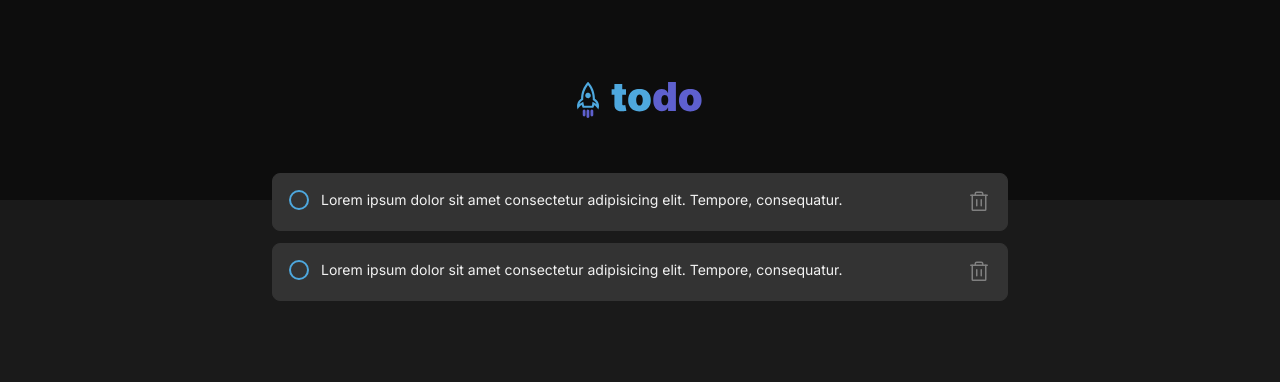
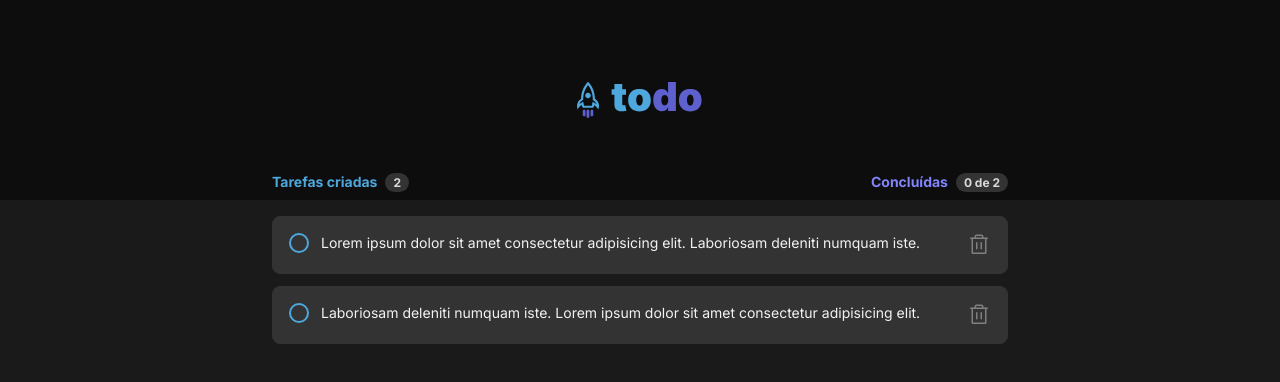
Before and after one commit to axeldouglas/rocketseat-ignite-challenge-01-todo-list, a React (Vite) app: page / in a window 1280 px wide. Shown: the top 382 px of the page. Built offline with nearby package versions, Linux system fonts and the light colour scheme.

Commit message:
feat(component): list tasks

```diff
--- a/src/App.tsx
+++ b/src/App.tsx
@@ -1,16 +1,43 @@
 import Header from './components/Header';
-import Item from './components/Item';
+import List from './components/List';
 
 import styles from './App.module.scss';
+import { useState } from 'react';
+
+const TASKS = [
+	{
+		id: 1,
+		text: 'Lorem ipsum dolor sit amet consectetur adipisicing elit. Laboriosam deleniti numquam iste.',
+		checked: false,
+	},
+	{
+		id: 2,
+		text: 'Laboriosam deleniti numquam iste. Lorem ipsum dolor sit amet consectetur adipisicing elit.',
+		checked: false,
+	},
+];
 
 function App() {
+	const [tasks, setTasks] = useState(TASKS);
+
+	const checkItem = (id: number) => {
+		setTasks((current) =>
+			current.map((task) => ({
+				...task,
+				checked: task.id === id ? !task.checked : task.checked,
+			}))
+		);
+	};
+
+	const deleteItem = (id: number) => {
+		setTasks((current) => current.filter((task) => task.id !== id));
+	};
 
 	return (
 		<div>
 			<Header />
 			<div className={styles.content}>
-				<Item />
-				<Item />
+				<List tasks={tasks} onCheckItem={checkItem} onDeleteItem={deleteItem} />
 			</div>
 		</div>
 	);
--- a/src/components/Item/Item.tsx
+++ b/src/components/Item/Item.tsx
@@ -3,14 +3,22 @@ import { Trash, Check } from 'phosphor-react';
 import classNames from 'classnames/bind';
 
 import styles from './Item.module.scss';
+import { Task } from '../List/List';
 
 const cx = classNames.bind(styles);
 
-const Item: React.FC = () => {
-	const [checked, setChecked] = useState(false);
+interface ItemProps extends Task {
+	onCheckItem: (id: number) => void;
+	onDeleteItem: (id: number) => void;
+};
 
+const Item: React.FC<ItemProps> = ({id, text, checked, onCheckItem, onDeleteItem}) => {
 	const handleCheckItem = () => {
-		setChecked((current) => !current);
+		onCheckItem(id);
+	};
+
+	const handleDeleteItem = () => {
+		onDeleteItem(id);
 	};
 
 	return (
@@ -19,12 +27,9 @@ const Item: React.FC = () => {
 				<Check size={12} />
 			</button>
 			<div className={styles.content}>
-				<p>
-					Lorem ipsum dolor sit amet consectetur adipisicing elit. Tempore,
-					consequatur.
-				</p>
+				<p>{text}</p>
 			</div>
-			<button className={styles.deleteButton} title='Delete Item'>
+			<button className={styles.deleteButton} title='Delete Item' onClick={handleDeleteItem}>
 				<Trash size={24} />
 			</button>
 		</div>
--- /dev/null
+++ b/src/components/List/List.module.scss
@@ -0,0 +1,35 @@
+.list {
+	header {
+		display: flex;
+		align-items: center;
+		justify-content: space-between;
+		margin-bottom: 1.5rem;
+
+		div {
+			display: flex;
+            gap: 0.5rem;
+		}
+
+        div + div > p {
+			color: var(--purple-300);
+        }
+
+		p {
+			font-weight: bold;
+			font-size: 0.875rem;
+			line-height: 17px;
+			color: var(--blue-300);
+		}
+
+		span {
+			background: var(--gray-400);
+			border-radius: 999px;
+			padding: 0.125rem 0.5rem;
+
+			font-weight: bold;
+			font-size: 0.75rem;
+			line-height: 15px;
+			color: var(--gray-200);
+		}
+	}
+}
--- /dev/null
+++ b/src/components/List/List.tsx
@@ -0,0 +1,54 @@
+import React from 'react';
+import Item from '../Item';
+
+import styles from './List.module.scss';
+
+export type Task = {
+	id: number;
+	text: string;
+	checked: boolean;
+};
+
+type ListProps = {
+	tasks: Task[];
+	onCheckItem: (id: number) => void;
+	onDeleteItem: (id: number) => void;
+};
+
+const List: React.FC<ListProps> = ({ tasks, onCheckItem, onDeleteItem }) => {
+	const tasksQuantity = tasks?.length || 0;
+	const checkedTasksQuantity =
+		tasks?.reduce((acc, cur) => {
+			if (cur.checked) {
+				return acc + 1;
+			}
+			return acc;
+		}, 0) || 0;
+
+	return (
+		<div className={styles.list}>
+			<header>
+				<div>
+					<p>Tarefas criadas</p>
+					<span>{tasksQuantity}</span>
+				</div>
+				<div>
+					<p>Concluídas</p>
+					<span>
+						{checkedTasksQuantity} de {tasksQuantity}
+					</span>
+				</div>
+			</header>
+			{tasks.map((task) => (
+				<Item
+					key={task.id}
+					onCheckItem={onCheckItem}
+					onDeleteItem={onDeleteItem}
+					{...task}
+				/>
+			))}
+		</div>
+	);
+};
+
+export default List;
--- /dev/null
+++ b/src/components/List/index.tsx
@@ -0,0 +1,3 @@
+import List from './List';
+
+export default List;
```
